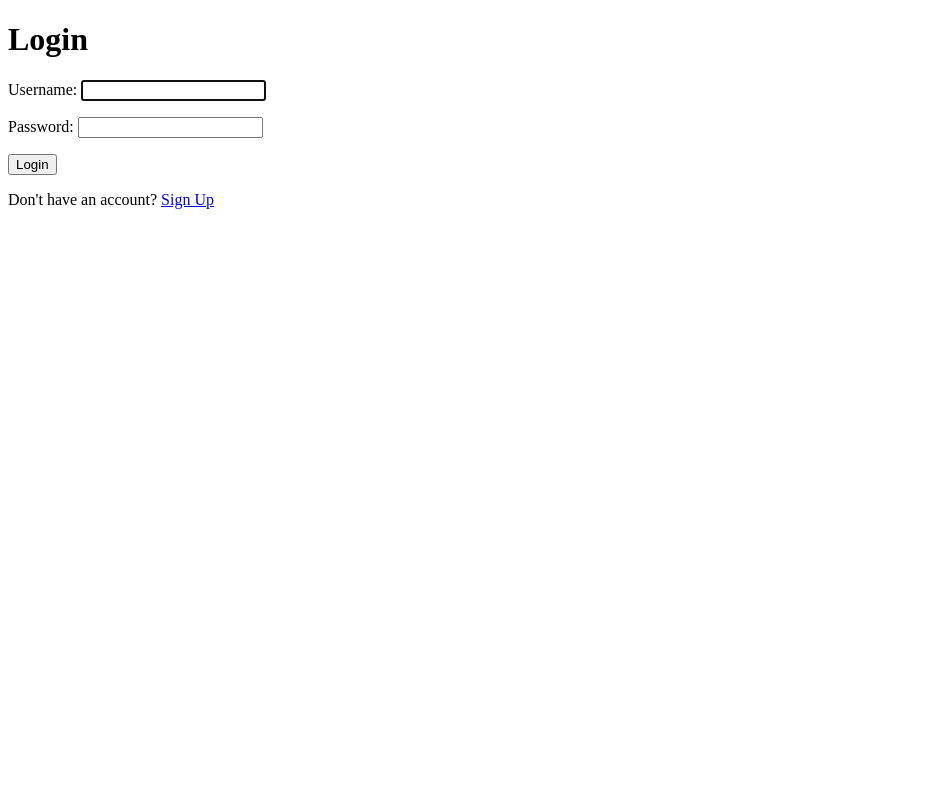
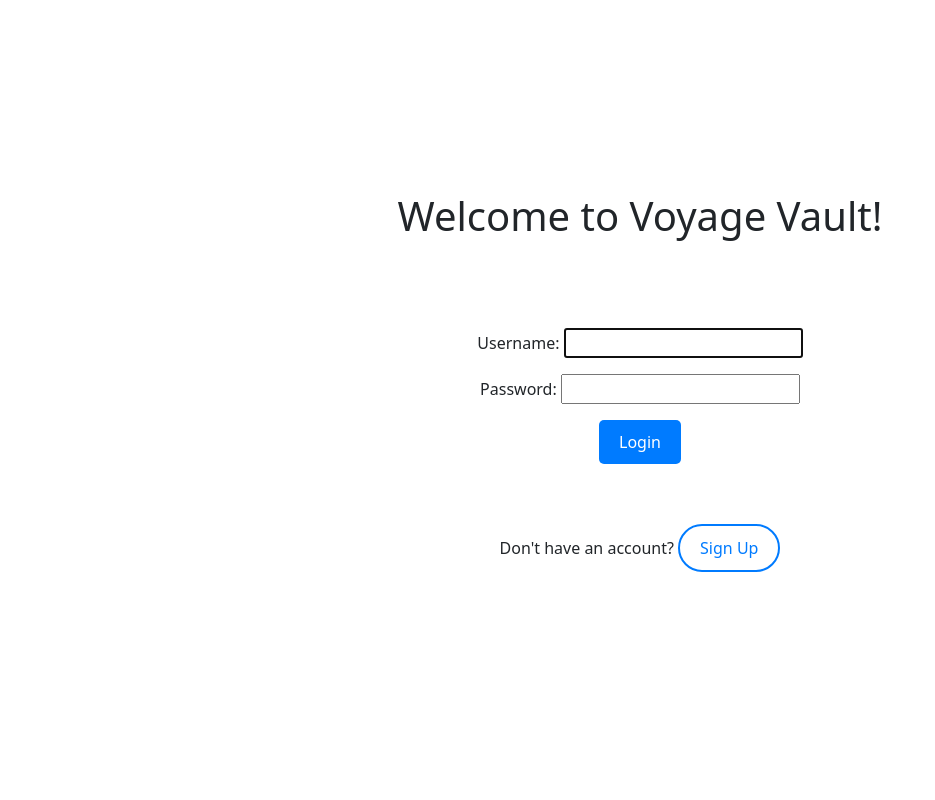
Before and after one commit to RainaVardhan/HackTheMap, a Django app: page /login/ in a window 1280 px wide. Shown: the whole page, without its empty margins (0-935 px from the left). Run offline with Django 4.2, Linux system fonts and the light colour scheme; some libraries are stand-ins or nearby versions.

Commit message:
login bootstrap start

```diff
--- /dev/null
+++ b/mysite/VoyageVault/static/VoyageVault/style.css
@@ -0,0 +1,27 @@
+.login-button-styled {
+    background-color: #007bff;
+    color: #fff;
+    padding: 10px 20px;
+    border: none;
+    border-radius: 5px;
+    cursor: pointer;
+}
+
+.rounded-button {
+    display: inline-block;
+    padding: 10px 20px;
+    background-color: transparent;
+    color: #007bff;
+    text-decoration: none;
+    border: 2px solid #007bff;
+    border-radius: 35px;
+    transition: color 0.3s ease, border-color 0.3s ease;
+}
+
+body {
+    display: flex;
+    justify-content: center;
+    align-items: center;
+    min-height: 100vh;
+
+}
--- a/mysite/VoyageVault/templates/VoyageVault/login.html
+++ b/mysite/VoyageVault/templates/VoyageVault/login.html
@@ -1,17 +1,48 @@
+<!--<!DOCTYPE html>-->
+<!--<html lang="en">-->
+<!--<head>-->
+<!--    <meta charset="UTF-8">-->
+<!--    <meta name="viewport" content="width=device-width, initial-scale=1.0">-->
+<!--    <title>Home</title>-->
+<!--</head>-->
+<!--<body>-->
+<!--    <h1>Welcome, {{ user_profile.user.username }}!</h1>-->
+<!--    <p>{{ user_profile.bio }}</p>-->
+<!--    &lt;!&ndash; Add more content as needed &ndash;&gt;-->
+<!--</body>-->
+<!--</html>-->
 <!DOCTYPE html>
 <html lang="en">
 <head>
     <meta charset="UTF-8">
     <meta name="viewport" content="width=device-width, initial-scale=1.0">
     <title>Login</title>
+        {% load static %}
+{% load bootstrap5 %}
+{% bootstrap_css %}
+{% bootstrap_javascript %}
 </head>
-<body>
-    <h1>Login</h1>
-    <form method="post">
-        {% csrf_token %}
-        {{ form.as_p }}
-        <button type="submit">Login</button>
-    </form>
-    <p>Don't have an account? <a href="{% url 'signup' %}">Sign Up</a></p>
-</body>
+<!--    <div class="container mt-5">-->
+        <div class="container text-center">
+            <body>
+              <link rel="stylesheet" href="{% static 'VoyageVault/style.css' %}">
+<!--              <div class="container" style="padding: 60px;">-->
+<!--                </div>-->
+              <h1>Welcome to Voyage Vault!</h1>
+               <div class="container" style="padding: 20px;">
+                </div>
+  <div class="container" style="padding: 40px;">
+      <form method="post" >
+                    {% csrf_token %}
+                    {{ form.as_p }}
+                    <button type="submit" class="login-button-styled">Login</button>
+                </form>
+                </div>
+
+              <div class="container" style="padding: 20px;">
+                   <p>Don't have an account? <a href="{% url 'signup' %}" class="rounded-button">Sign Up</a></p>
+                </div>
+            </body>
+        </div>
+<!--    </div>-->
 </html>
--- a/mysite/mysite/settings.py
+++ b/mysite/mysite/settings.py
@@ -42,6 +42,7 @@ INSTALLED_APPS = [
     'django.contrib.sessions',
     'django.contrib.messages',
     'django.contrib.staticfiles',
+    'bootstrap5'
 ]
 
 MIDDLEWARE = [
```
